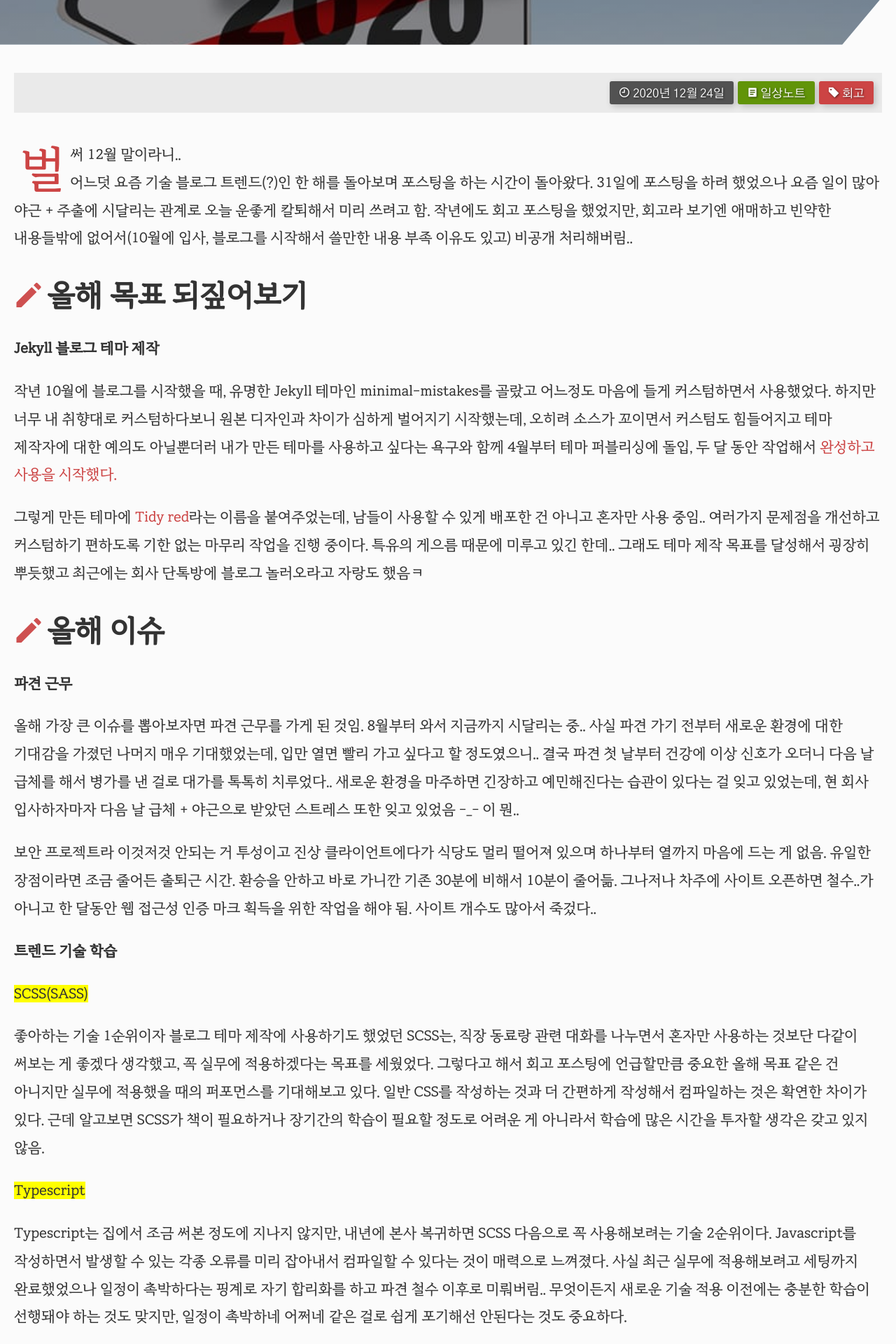
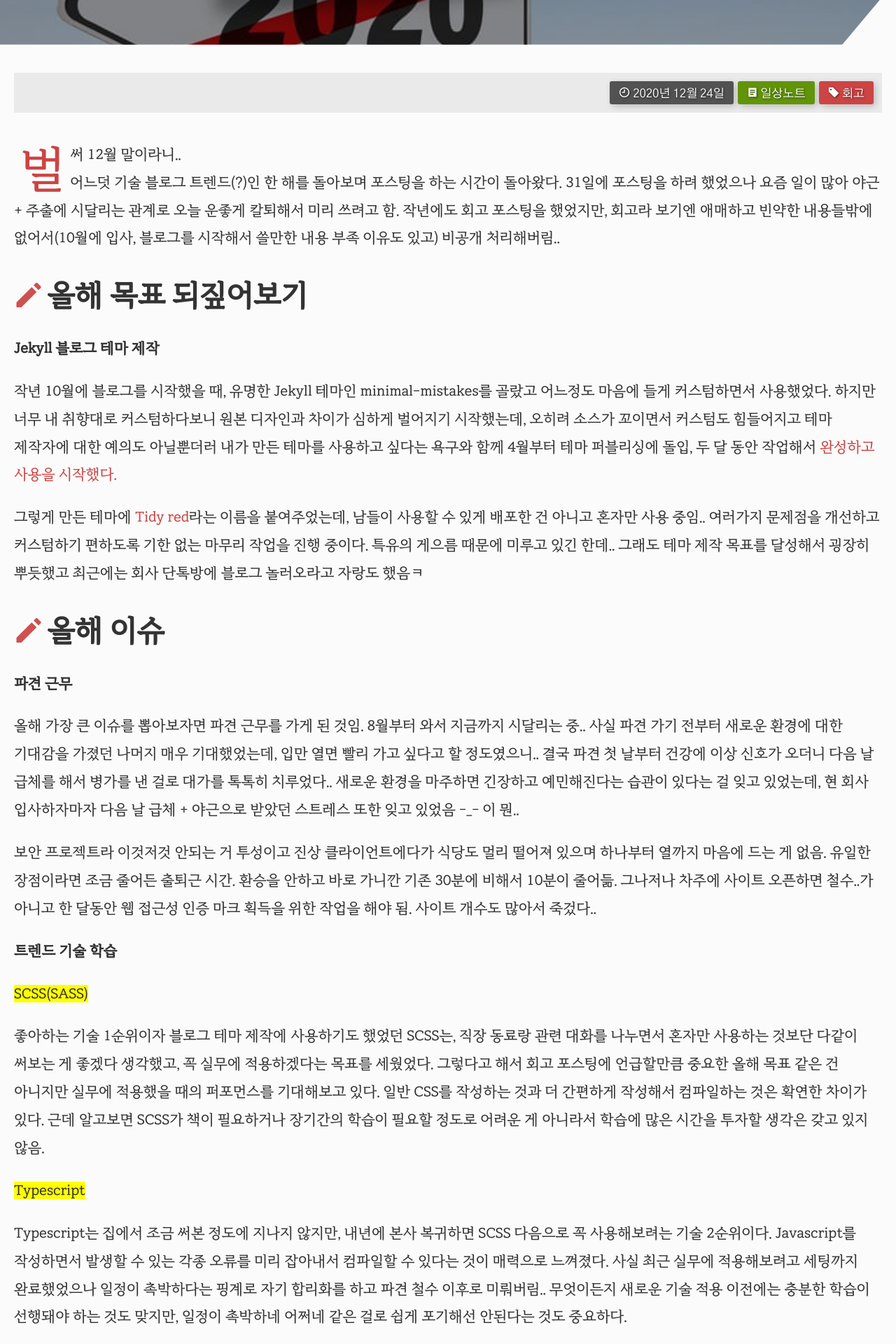
Before and after one commit to selosele/selosele.github.io, a Jekyll site: the page built from _posts/2020-12-24-past-year.md, in a window 1280 px wide. Shown: the part 394-2314 px from the top of the page at 70% size. Built offline with Jekyll 4.4.1, drawn with Linux system fonts in a browser that asks for light colours; comment, search, counter and statistics services are not loaded; some of the changed text lies outside the part shown.

Commit message:
포스트, 레이아웃 CSS 수정

```diff
--- a/_posts/2020-12-24-past-year.md
+++ b/_posts/2020-12-24-past-year.md
@@ -17,7 +17,7 @@ tags:
 ---
 
 벌써 12월 말이라니..
-어느덧 요즘 기술 블로그 트렌드(?)인 한 해를 돌아보며 포스팅을 하는 시간이 돌아왔다. 31일에 포스팅을 하려 했었으나 요즘 일이 많아 야근 + 주출에 시달리는 관계로 오늘 운좋게 칼퇴해서 미리 쓰려고 함. 작년에도 회고 포스팅을 했었지만, 회고라 보기엔 애매하고 빈약한 내용들밖에 없어서(10월에 입사, 블로그를 시작해서 쓸만한 내용 부족 이유도 있고) 비공개 처리해버림..
+어느덧 기술 블로그 트렌드(?)인 한 해를 돌아보며 포스팅을 하는 시간이 돌아왔다. 31일에 포스팅을 하려 했었으나 요즘 일이 많아 야근 + 주출에 시달리는 관계로 오늘 운좋게 칼퇴해서 미리 쓰려고 함. 작년에도 회고 포스팅을 했었지만, 회고라 보기엔 애매하고 빈약한 내용들밖에 없어서(10월에 입사, 블로그를 시작해서 쓸만한 내용 부족 이유도 있고) 비공개 처리해버림..
 
 ## 올해 목표 되짚어보기
 
@@ -81,4 +81,4 @@ Jekyll의 템플릿 언어인 Liquid의 공식 문서 페이지를 번역해보
 
 **운동**
 
-대단히 중요한 문제이다.. 심각한 약골이라서.. 사실 상기한 회사 복지적립금은 원래 운동하는 데 쓰라고 있는 건데, 업무에 필요한 도서 구매에도 쓸 수 있게 된 것임. 내년에는 건강 관리에 투자하려고 한다. 근데 코로나가 끝나야 밖에 나갈 수 있다..
+대단히 중요한 문제이다.. 심각한 약골이라서.. 사실 상기한 회사 복지적립금은 원래 운동하는 데 쓰라고 있는 건데, 업무에 필요한 도서 구매에도 쓸 수 있게 된 것임. 내년에는 건강 관리에 투자하려고 한다. 근데 코로나가 끝나야 밖에 나갈 수 있다ㅠ
--- a/_sass/tidy-red/_mastfoot.scss
+++ b/_sass/tidy-red/_mastfoot.scss
@@ -21,9 +21,7 @@
 
   a {
     @media (min-width: $min-large-width) {
-      &:hover,
-      &:focus,
-      &:active {
+      &:hover {
         text-decoration: underline;
       }
     }
```
Also changed, not shown: other parts of _posts/2020-12-24-past-year.md (+1 -1 lines).
